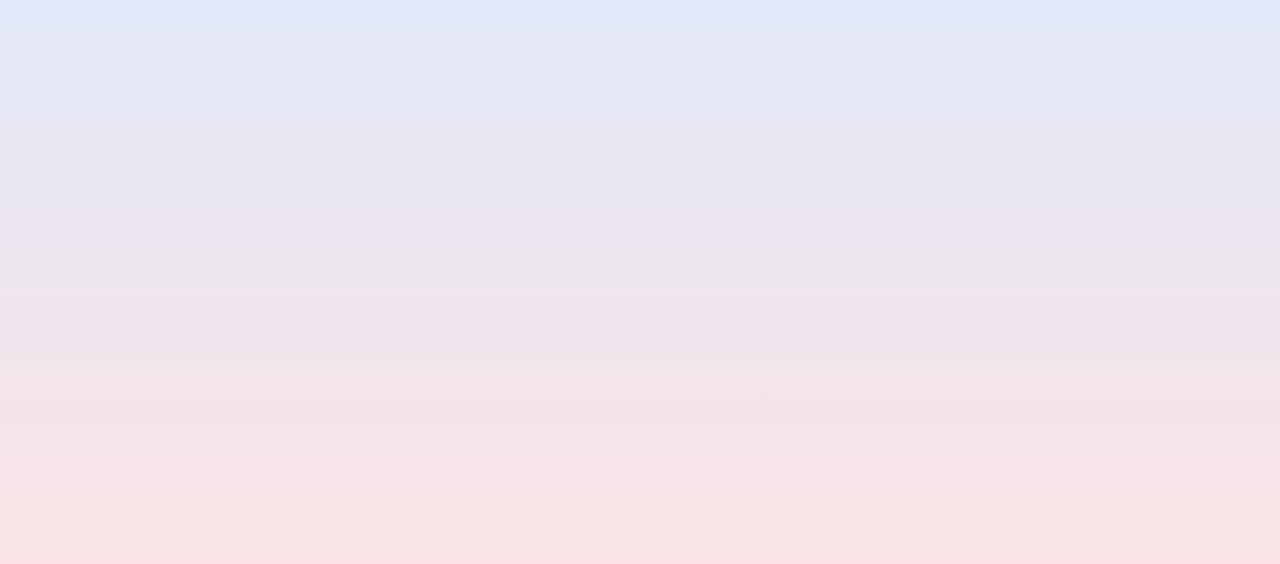
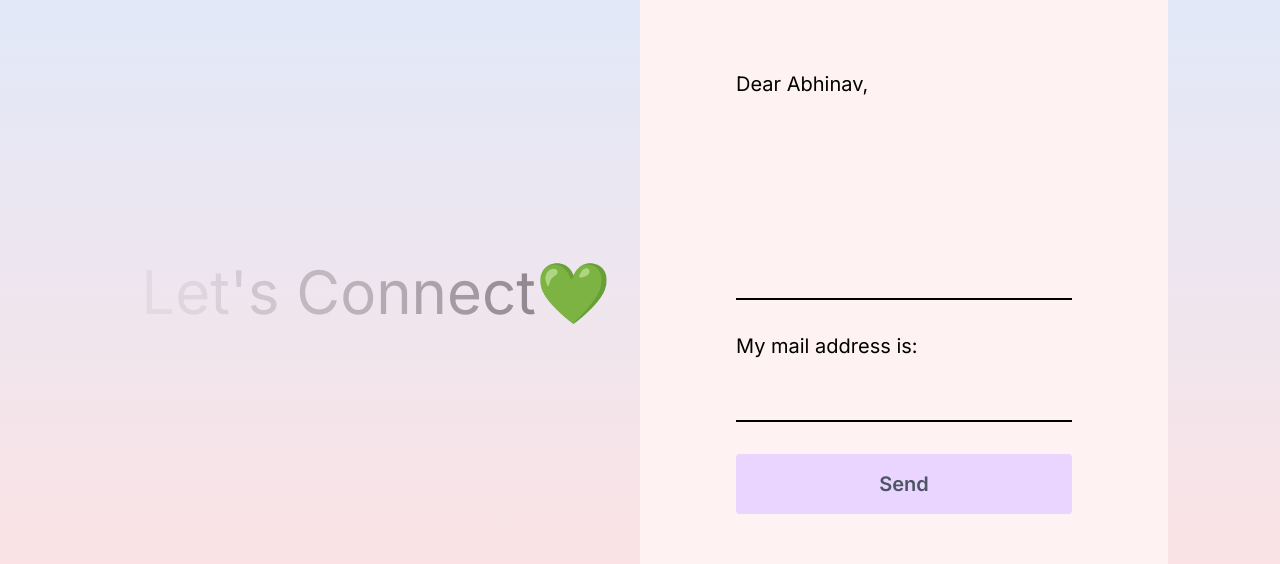
Before and after one commit to Abhinavkrishna-b/Portfolio, a Next.js app: page /contact in a window 1280 px wide. Shown: the part 156-720 px from the top of the page. Built offline with nearby package versions, Linux system fonts and the light colour scheme; no server answers.

Commit message:
Contact-page added

```diff
--- a/package.json
+++ b/package.json
@@ -9,6 +9,7 @@
     "lint": "next lint"
   },
   "dependencies": {
+    "@emailjs/browser": "^4.4.1",
     "framer-motion": "^10.16.4",
     "next": "14.1.0",
     "react": "18",
--- a/src/app/contact/page.jsx
+++ b/src/app/contact/page.jsx
@@ -1,11 +1,83 @@
 "use client";
 import { motion } from "framer-motion";
+import { useState, useRef } from "react";
+import emailjs from "@emailjs/browser";
 
 const ContactPage = () =>{
+
+    const [success, setSuccess] = useState(false);
+    const [error, setError] = useState(false);
+
+    const text = "Let's Connect";
+
+    const form = useRef();
+
+    const sendEmail = (e) => {
+    e.preventDefault();
+    setError(false);
+    setSuccess(false);
+
+    emailjs
+      .sendForm(
+        process.env.NEXT_PUBLIC_SERVICE_ID,
+        process.env.NEXT_PUBLIC_TEMPLATE_ID,
+        form.current,
+        process.env.NEXT_PUBLIC_PUBLIC_KEY
+      )
+      .then(
+        () => {
+          setSuccess(true);
+          form.current.reset();
+        },
+        () => {
+          setError(true);
+        }
+      );
+  };
+
+  console.log(
+  process.env.SERVICE_ID,
+  process.env.TEMPLATE_ID,
+  process.env.PUBLIC_PUBLIC_KEY
+);
+
     return(
     <motion.div className="h-full" initial={{ y: "-200vh" }} animate={{ y: "0vh" }} transition={{ duration: 1 }}>
-        <div className='h-full overflow-scroll'>
-            ContactPage
+        <div className="h-full flex flex-col lg:flex-row px-4 sm:px-8 md:px-12 lg:px-16 xl:px-28 text-xl">
+            {/* TEXT */}
+            <div className="h-1/2 lg:h-full lg:w-1/2 flex items-center justify-center text-6xl">
+                <motion.div className="">
+                    {text.split("").map((letter,index) => (
+                        <motion.span key={index} initial={{opacity:1}} animate={{opacity:0}} transition={{duration:3, repeat:Infinity, delay:index*0.1}}>{letter}</motion.span>
+                    ))}
+                </motion.div>
+                💚
+            </div>
+
+            {/* FORM */}
+            <form onSubmit={sendEmail} ref={form} className="h-1/2 lg:h-full lg:w-1/2 bg-red-50 rounded-xl text-xl flex flex-col gap-8 justify-center p-24">
+                <span>Dear Abhinav,</span>
+                <textarea
+                    rows={6}
+                    className="bg-transparent border-b-2 border-b-black outline-none resize-none"
+                    name="user_message"
+                />
+
+                <span>My mail address is:</span>
+                <input
+                    name="user_email"
+                    type="text"
+                    className="bg-transparent border-b-2 border-b-black outline-none"
+                />
+
+                <button className="bg-purple-200 rounded font-semibold text-gray-600 p-4">
+                    Send
+                </button>
+                {success && (<span className="text-green-600 font-semibold">Your message has been sent successfully!</span>)}
+
+                {error && (<span className="text-red-600 font-semibold">Something went wrong!</span>)}
+
+            </form>
         </div>
     </motion.div>
     )
--- a/src/app/projects/page.jsx
+++ b/src/app/projects/page.jsx
@@ -113,7 +113,7 @@
             </defs>
             <text fill="#000">
               <textPath xlinkHref="#circlePath" className="text-sm md:text-xl">
-                Backend Developer and System Engineer
+                | Backend Developer | System Engineer
               </textPath>
             </text>
           </motion.svg>
```
Also changed, not shown: 2 other files (tests, documents, lock files or other folders).
